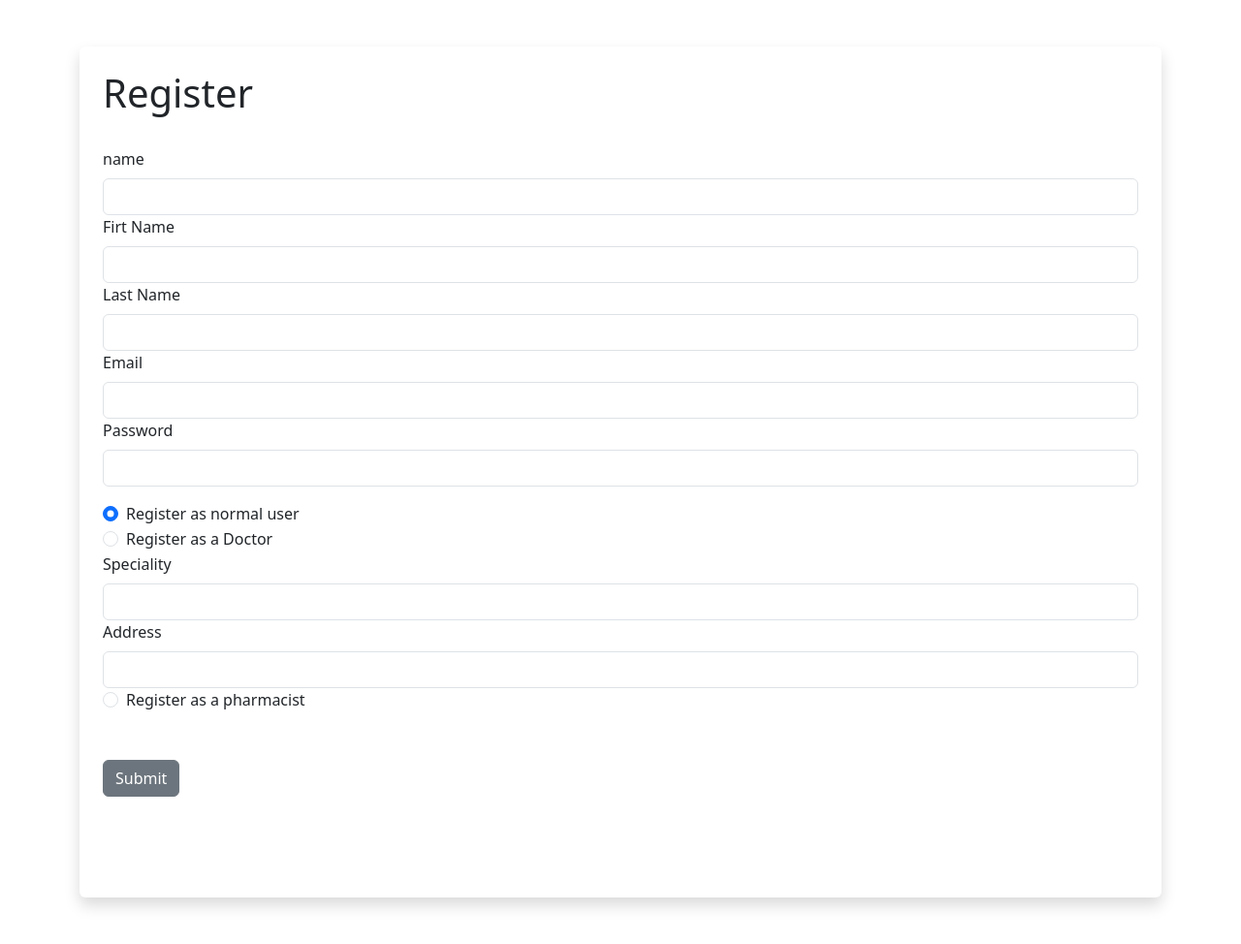
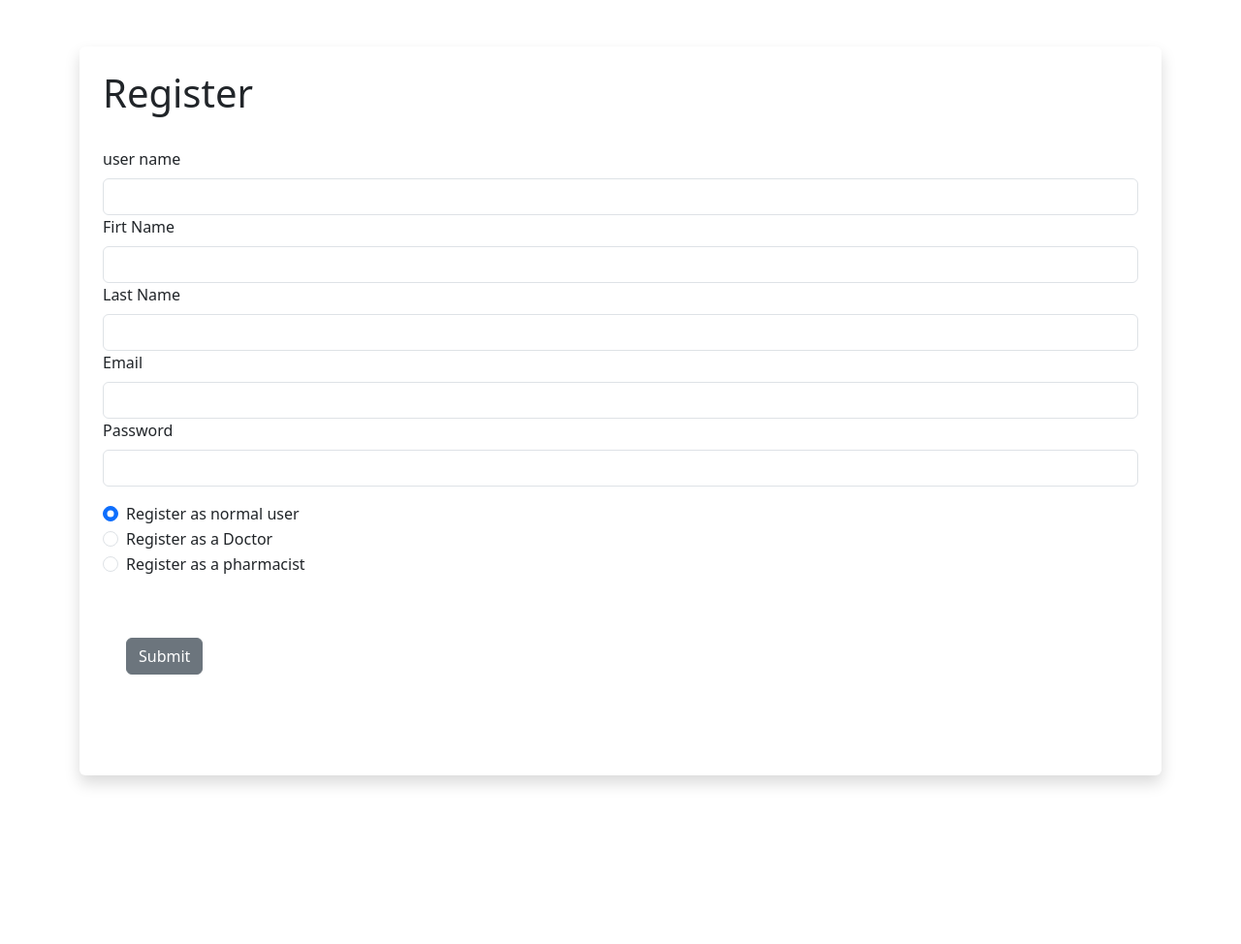
Before and after one commit to Badis8/MedApp, a Django app: page /users/register_user in a window 1280 px wide. Shown: the part 56-1030 px from the top of the page at 97% size. After the commit the page ends 867 px from the top, so only its background shows below. Run offline with Django 4.2, Linux system fonts and the light colour scheme.

Commit message:
added furthermore models, developed the multi type connections

```diff
--- a/medApp/users/admin.py
+++ b/medApp/users/admin.py
@@ -1,4 +1,6 @@
 from django.contrib import admin
 from .models import PendingDoctors
+from .models import PendingPharmacists
 admin.site.register(PendingDoctors)
+admin.site.register(PendingPharmacists)
 # Register your models here.
--- a/medApp/users/templates/authentification/authentification.html
+++ b/medApp/users/templates/authentification/authentification.html
@@ -14,7 +14,7 @@
     </div>
 
 
-
+    <input type="submit" value="Submit" class="btn btn-secondary">
 
 
 
--- a/medApp/users/templates/authentification/register_user.html
+++ b/medApp/users/templates/authentification/register_user.html
@@ -13,18 +13,72 @@
 {% endif %}
 <script>
     function showNormalFields() {
+        if( document.getElementById("PharmacistAddressLabel")!=null){
+        document.getElementById("PharmacistAddressLabel").style.display = "none";
+        document.getElementById("PharmacistAddress").style.display = "none";
+        document.getElementById("PharmacistAddress").removeAttribute('required');
+        document.getElementById("PhoneNumberLabelPharmacist").style.display = "none";
+        document.getElementById("PhoneNumberPharmacist").style.display = "none";
+        document.getElementById("PhoneNumberPharmacist").removeAttribute('required');
+        }
+         if( document.getElementById("DoctorSpeciltyLabel")!=null){
         document.getElementById("DoctorSpeciltyLabel").style.display = "none";
         document.getElementById("DoctorSpecilty").style.display = "none";
+        document.getElementById("DoctorSpecilty").removeAttribute('required');
         document.getElementById("DoctorAddressLabel").style.display = "none";
         document.getElementById("DoctorAddress").style.display = "none";
+        document.getElementById("DoctorAddress").removeAttribute('required');
+        document.getElementById("PhoneNumber").style.display = "none";
+        document.getElementById("PhoneNumberLabel").style.display = "none";
+        document.getElementById("PhoneNumber").removeAttribute('required');
+         }
     }
 
     function showDoctorFields() {
-        console.log("here")
+
+        if( document.getElementById("PharmacistAddressLabel")!=null){
+            document.getElementById("PharmacistAddressLabel").style.display = "none";
+            document.getElementById("PharmacistAddress").style.display = "none";
+            document.getElementById("PharmacistAddress").removeAttribute('required');
+            document.getElementById("PhoneNumberLabelPharmacist").style.display = "none";
+            document.getElementById("PhoneNumberPharmacist").style.display = "none";
+            document.getElementById("PhoneNumberPharmacist").removeAttribute('required');
+
+        }
         document.getElementById("DoctorSpeciltyLabel").style.display = "block";
         document.getElementById("DoctorSpecilty").style.display = "block";
+        document.getElementById("DoctorSpecilty").setAttribute("required","");
         document.getElementById("DoctorAddressLabel").style.display = "block";
         document.getElementById("DoctorAddress").style.display = "block";
+        document.getElementById("DoctorAddress").setAttribute("required","");
+        document.getElementById("PhoneNumber").style.display = "block";
+        document.getElementById("PhoneNumber").setAttribute("required","");
+        document.getElementById("PhoneNumberLabel").style.display = "block";
+
+    }
+
+
+    function showPharmacistFields() {
+        if(document.getElementById("DoctorSpecilty")!=null){
+            document.getElementById("DoctorSpeciltyLabel").style.display = "none";
+            document.getElementById("DoctorSpecilty").style.display = "none";
+            document.getElementById("DoctorSpecilty").removeAttribute('required');
+            document.getElementById("DoctorAddressLabel").style.display = "none";
+            document.getElementById("DoctorAddress").style.display = "none";
+            document.getElementById("DoctorAddress").removeAttribute('required');
+            document.getElementById("PhoneNumber").style.display = "none";
+            document.getElementById("PhoneNumber").removeAttribute('required');
+            document.getElementById("PhoneNumberLabel").style.display = "none";
+        }
+        document.getElementById("PharmacistAddressLabel").style.display = "block";
+        document.getElementById("PharmacistAddress").style.display = "block";
+        document.getElementById("PharmacistAddress").setAttribute("required","");
+        document.getElementById("PhoneNumberLabelPharmacist").style.display = "block";
+        document.getElementById("PhoneNumberPharmacist").style.display = "block";
+        document.getElementById("PhoneNumberPharmacist").setAttribute("required","");
+
+
+
     }
     </script>
 <br>
@@ -36,36 +90,31 @@
 <br>
 		<form action="{% url 'Register' %}" method=POST>
 			{% csrf_token %}
-
-
-
-
-
             <div class="mb-3">
 
 
 
                 <div class="mb-3">
-                    <label for="nameInput" class="form-label">name</label>
-                    <input type="text" class="form-control" id="exampleInputName" aria-describedby="emailHelp" name="username"">
+                    <label for="nameInput" class="form-label">user name</label>
+                    <input type="text" class="form-control" id="exampleInputName" aria-describedby="emailHelp" name="username" required>
                 <div class="mb-3">
 
 
 
                 <div class="mb-3">
                     <label for="nameInput" class="form-label">Firt Name</label>
-                    <input type="text" class="form-control" id="exampleInputName" aria-describedby="emailHelp" name="firstName"">
+                    <input type="text" class="form-control" id="exampleInputName" aria-describedby="emailHelp" name="firstName" required>
                 <div class="mb-3">
 
 
                     <div class="mb-3">
                         <label for="nameInput" class="form-label">Last Name</label>
-                        <input type="text" class="form-control" id="exampleInputName" aria-describedby="emailHelp" name="LastName"">
+                        <input type="text" class="form-control" id="exampleInputName" aria-describedby="emailHelp" name="LastName" required>
                     <div class="mb-3">
 
                         <div class="mb-3">
                             <label for="nameInput" class="form-label">Email</label>
-                            <input type="email" class="form-control" id="exampleInputName" aria-describedby="emailHelp" name="EmailAddress"">
+                            <input type="email" class="form-control" id="exampleInputName" aria-describedby="emailHelp" name="EmailAddress" required>
                         <div class="mb-3">
 
 
@@ -91,20 +140,31 @@
                 </label>
               </div>
               <div class="mb-3">
-                <label for="nameInput" class="form-label" id="DoctorSpeciltyLabel" display="none" >Speciality</label>
-                <input type="text" class="form-control" id="DoctorSpecilty" aria-describedby="emailHelp" name="Speciality" >
+                <label for="nameInput" class="form-label" id="DoctorSpeciltyLabel" display="none"  style="display:none;">Speciality</label>
+                <input type="text" class="form-control" id="DoctorSpecilty" aria-describedby="emailHelp" name="Speciality"  style="display:none;"   >
             <div class="mb-3">
 
                 <div class="mb-3">
-                    <label for="nameInput" class="form-label" id="DoctorAddressLabel">Address</label>
-                    <input type="text" class="form-control" id="DoctorAddress" aria-describedby="emailHelp" name="Speciality">
+                    <label for="nameInput" class="form-label" id="DoctorAddressLabel"  style="display:none;">Address</label>
+                    <input type="text" class="form-control" id="DoctorAddress" aria-describedby="emailHelp" name="DoctorAddress"  style="display:none;"  >
                 <div class="mb-3">
-
+                    <div class="mb-3">
+                        <label for="nameInput" class="form-label" id="PhoneNumberLabel"  style="display:none;">PhoneNumber</label>
+                        <input type="text" class="form-control" id="PhoneNumber" aria-describedby="emailHelp" name="PhoneNumber"  style="display:none;" pattern="[0-9]{8}" placeholder="Enter your 8-digit phone number"  >
+                    <div class="mb-3">
               <div class="form-check">
-                <input class="form-check-input" type="radio" name="flexRadioDefault" id="flexRadioDefault1" value="pharmacist">
+                <input class="form-check-input" type="radio" name="flexRadioDefault" id="flexRadioDefault1" value="pharmacist" onclick="showPharmacistFields()">
                 <label class="form-check-label" for="flexRadioDefault1">
                   Register as a pharmacist
                 </label>
+                <div class="mb-3">
+                    <label for="nameInput" class="form-label" id="PharmacistAddressLabel"  style="display:none;">Address</label>
+                    <input type="text" class="form-control" id="PharmacistAddress" aria-describedby="emailHelp" name="PharmacistAddress"  style="display:none;"  >
+                <div class="mb-3">
+                    <div class="mb-3">
+                        <label for="nameInput" class="form-label" id="PhoneNumberLabelPharmacist"  style="display:none;">PhoneNumber</label>
+                        <input type="text" class="form-control" id="PhoneNumberPharmacist" aria-describedby="emailHelp" name="PhoneNumberPharmacist"  style="display:none;" pattern="[0-9]{8}" placeholder="Enter your 8-digit phone number"  >
+                    <div class="mb-3">
               </div>
 
 
--- a/medApp/users/urls.py
+++ b/medApp/users/urls.py
@@ -5,5 +5,4 @@
     path('login_user',views.login_user,name="login"),
     path('logout_user',views.logout_user,name="logout"),
     path('register_user',views.registerRequestForm,name="Register"),
-    path('register_doctor',views.registreDoctor,name="Doctor")
 ]
--- a/medApp/users/views.py
+++ b/medApp/users/views.py
@@ -5,6 +5,7 @@
 from .forms import RegisterUserForm
 from django.contrib.auth.models import User
 from .models import PendingDoctors
+from .models import PendingPharmacists
 
 def login_user(request):
     if request.method=="POST":
@@ -27,6 +28,7 @@
     return redirect('home')
 def registerRequestForm(request):
     if request.method == "POST":
+
             username=request.POST.get('username')
             first=request.POST.get('firstName')
             last=request.POST.get('LastName')
@@ -35,7 +37,6 @@
             typeSelected=request.POST.get('flexRadioDefault')
             users = User.objects.all()
             for user in users:
-                print(user.email)
                 if((user.email==email) or (user.username==username)):
                        messages.success(request,'email or username already used on our data base,please use another one')
                        return render(request, 'authentification/register_user.html', {
@@ -47,11 +48,35 @@
                 new_user.last_name = last
                 new_user.save()
             if(typeSelected=="Doctor"):
-                redirect('DoctorRegistration')
+                phoneNumber= last=request.POST.get('DoctorAddress')
+                address= last=request.POST.get('PhoneNumber')
+                specialite=last=request.POST.get('Speciality')
+                PendingDoctor=PendingDoctors()
+                PendingDoctor.username=username
+                PendingDoctor.First_name=first
+                PendingDoctor.Last_name=last
+                PendingDoctor.Email=email
+                PendingDoctor.phoneNumber=phoneNumber
+                PendingDoctor.Specialty=specialite
+                PendingDoctor.address=address
+                PendingDoctor.save()
+                messages.success(request,"pending doctor success")
+            if(typeSelected=="pharmacist"):
+
+                phoneNumber= last=request.POST.get('PharmacistAddress')
+                address= last=request.POST.get('PhoneNumberPharmacist')
+                PendingPharmacist=PendingPharmacists()
+                PendingPharmacist.username=username
+                PendingPharmacist.First_name=first
+                PendingPharmacist.Last_name=last
+                PendingPharmacist.Email=email
+                PendingPharmacist.phoneNumber=phoneNumber
+                PendingPharmacist.address=address
+                PendingPharmacist.save()
+                messages.success(request,"pending pharmacist success")
+
 
 
     return render(request, 'authentification/register_user.html', {
 
     })
-def registreDoctor(request,username,firstname,lastname,password,email):
-    return render(request,'authentification/register_doctor.html',{})
```
Also changed, not shown: medApp/users/models.py (+11 -0 lines), medApp/db.sqlite3, medApp/users/migrations/0002_pendingdoctors_address.py (added), medApp/users/migrations/0003_pendingpharmacists.py (added).
